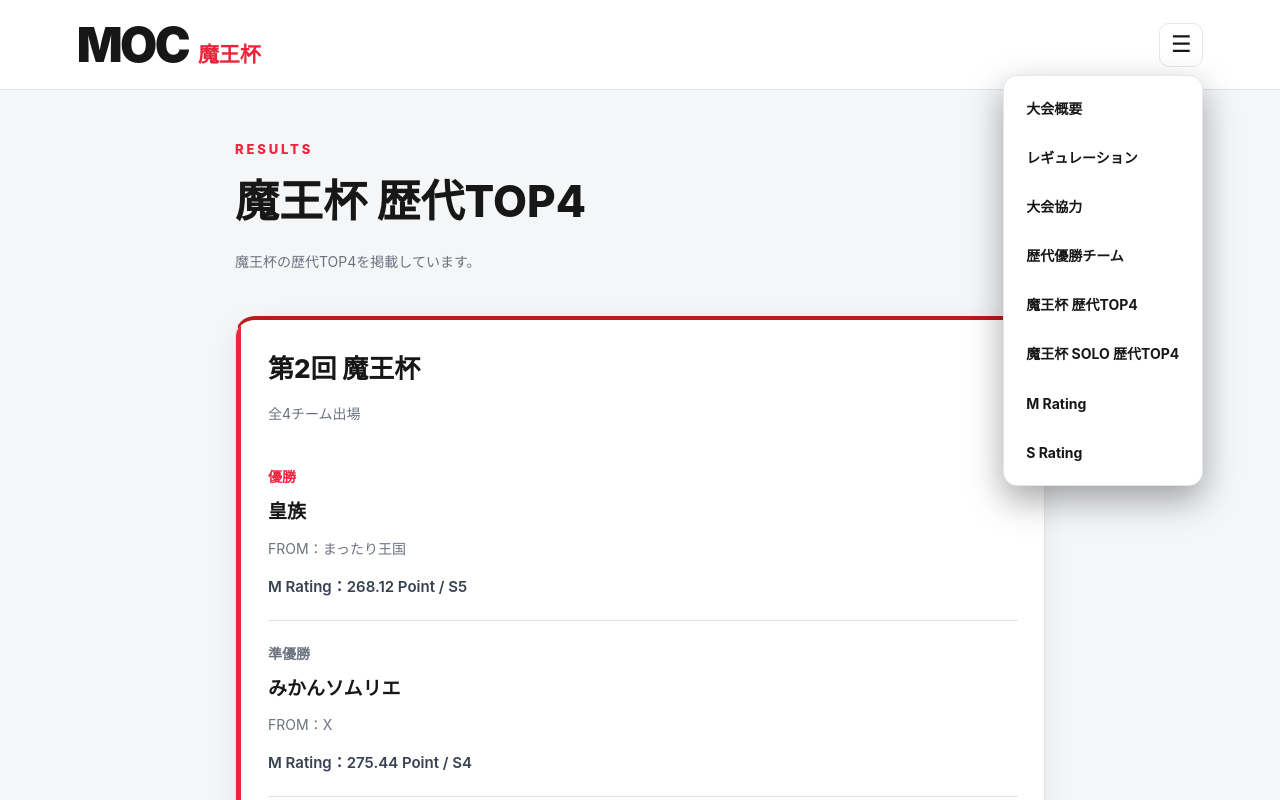
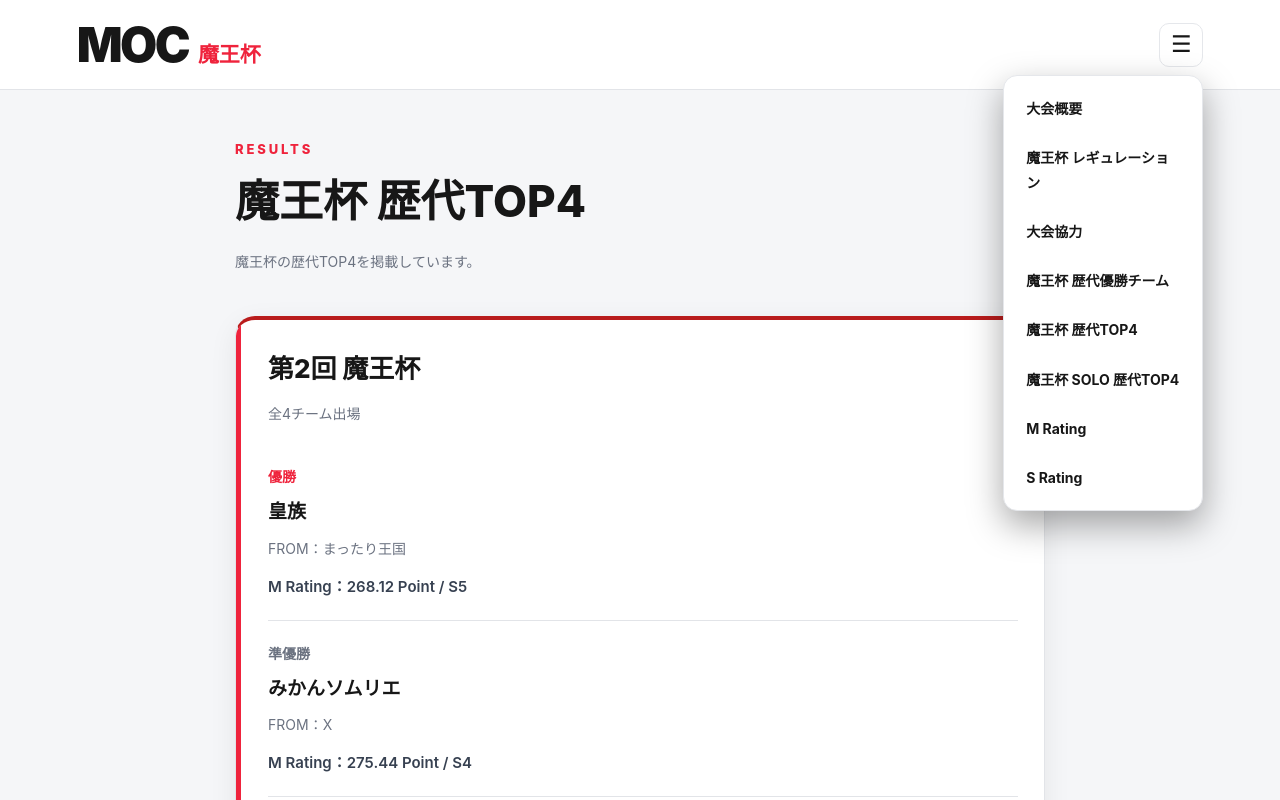
Before and after one commit to MaOuCup/maouhai, a plain HTML site: page results.html in a window 1280 px wide. Both pictures are taken after a click on the button "メニュー". Shown: the top 800 px of the page. Drawn offline with Linux system fonts and the light colour scheme.

Commit message:
Update results.html

```diff
--- a/results.html
+++ b/results.html
@@ -315,9 +315,9 @@ button:focus-visible {
       id="navMenu"
       aria-label="サイトメニュー">
       <a href="index.html">大会概要</a>
-      <a href="regulations.html">レギュレーション</a>
+      <a href="regulations.html">魔王杯 レギュレーション</a>
       <a href="contributors">大会協力</a>
-      <a href="champions.html">歴代優勝チーム</a>
+      <a href="champions.html">魔王杯 歴代優勝チーム</a>
       <a href="results.html">魔王杯 歴代TOP4</a>
       <a href="solo-results.html">魔王杯 SOLO 歴代TOP4</a>
       <a href="rating.html">M Rating</a>
```
